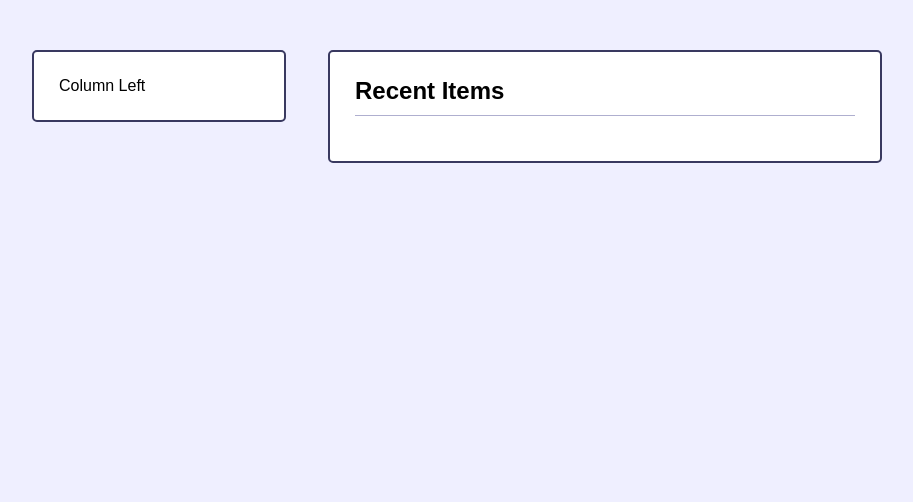
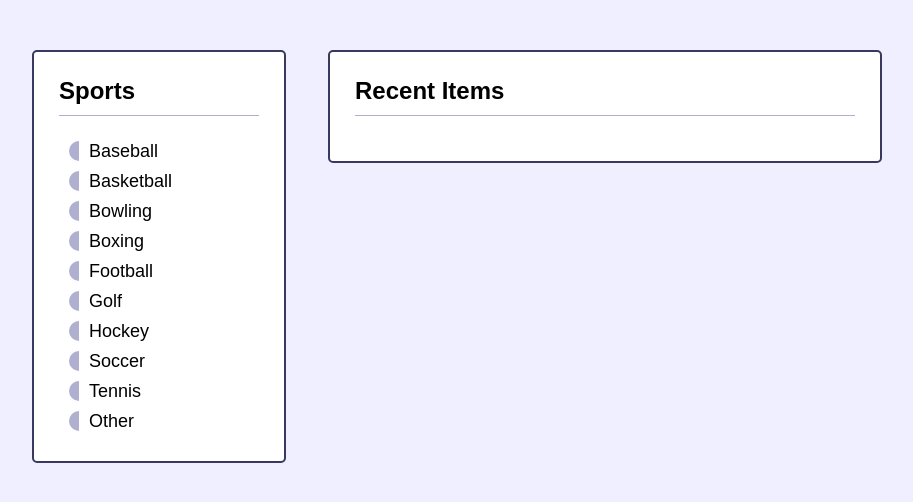
Before and after one commit to davidhammaker/Item_Catalog, a Flask app: page / in a window 1280 px wide. Shown: the part 87-589 px from the top of the page, without its empty margins (183-1096 px from the left). Run offline with Flask 2, Linux system fonts and the light colour scheme; data that the repository does not hold is empty; parts of the project's set-up code (start-up, migrations or seed data) failed here and were passed over.

Commit message:
Add sports list to 'home' template
Left column is now a list of sports, each of which is an anchor, which
will later lead to a 'sport' template. Appropriate styles have been
applied.

```diff
--- a/item_catalog/static/main.css
+++ b/item_catalog/static/main.css
@@ -59,6 +59,43 @@ nav a{
     border-width: 2px;
     border-style: solid;
     border-radius: 5px;
+}
+
+.col-l h2{
+    padding-bottom: 10px;
+    margin-bottom: 20px;
+    border-bottom-color: #afafcf;
+    border-bottom-style: solid;
+    border-bottom-width: 1px;
+}
+
+.col-l ul{
+    list-style: none;
+}
+
+.col-l ul li{
+    font-size: large;
+    line-height: 30px;
+}
+
+.col-l ul li a{
+    padding-left: 10px;
+    margin-left: 10px;
+    color: #000000;
+    text-decoration: none;
+    border-left-color: #afafcf;
+    border-left-style: solid;
+    border-left-width: 10px;
+    border-radius: 10px;
+}
+
+.col-l ul li a:hover{
+    color: #6060ff;
+    margin-left: 5px;
+    border-left-color: #6060ff;
+    border-left-style: solid;
+    border-left-width: 15px;
+    border-radius: 15px;
 }
 
 .col-r{
--- a/item_catalog/templates/home.html
+++ b/item_catalog/templates/home.html
@@ -3,7 +3,19 @@
 {% block content %}
     <div class="main">
         <div class="col-l">
-            Column Left
+            <h2>Sports</h2>
+            <ul>
+                <li><a href="#">Baseball</a></li>
+                <li><a href="#">Basketball</a></li>
+                <li><a href="#">Bowling</a></li>
+                <li><a href="#">Boxing</a></li>
+                <li><a href="#">Football</a></li>
+                <li><a href="#">Golf</a></li>
+                <li><a href="#">Hockey</a></li>
+                <li><a href="#">Soccer</a></li>
+                <li><a href="#">Tennis</a></li>
+                <li><a href="#">Other</a></li>
+            </ul>
         </div>
         <div class="col-r">
             <h2>Recent Items</h2>
```
